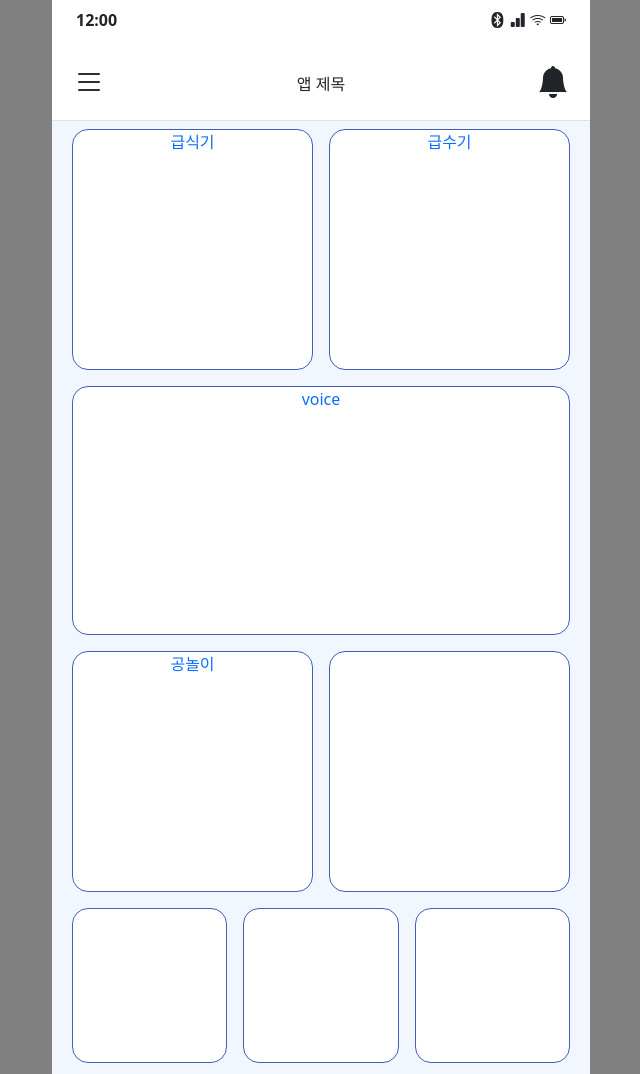
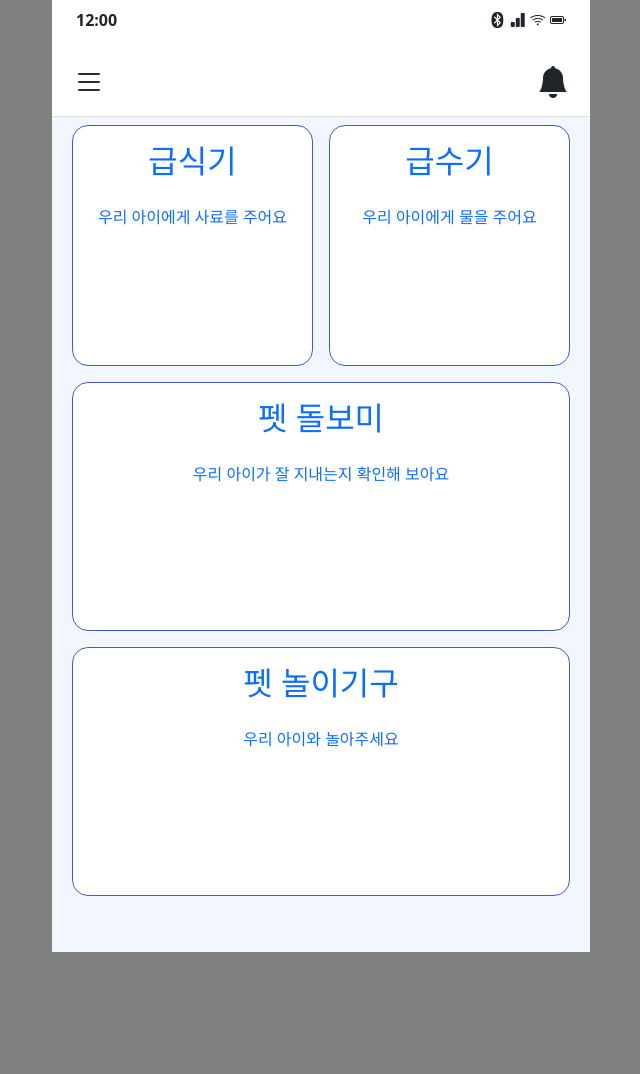
Before and after one commit to gabrielyoon7/pet-care-demo, a website: page src/page/home.html in a window 1280 px wide. Shown: the top 1074 px of the page, without its empty margins (319-959 px from the left). After the commit the page ends 952 px from the top, so only its background shows below. Drawn offline with nearby package versions, Linux system fonts and the light colour scheme.

Commit message:
홈 화면 수정, index.js 주소 등록, 펫놀이기구 메인화면 수정

```diff
--- a/src/page/home.html
+++ b/src/page/home.html
@@ -6,11 +6,8 @@
     <meta charset="UTF-8">
     <meta http-equiv="X-UA-Compatible" content="IE=edge">
     <meta name="viewport" content="width=device-width, initial-scale=1.0">
-  <link href="https://cdn.jsdelivr.net/npm/bootstrap@5.1.3/dist/css/bootstrap.min.css" rel="stylesheet"
-    integrity="sha384-1BmE4kWBq78iYhFldvKuhfTAU6auU8tT94WrHftjDbrCEXSU1oBoqyl2QvZ6jIW3" crossorigin="anonymous">
-  <script src="https://cdn.jsdelivr.net/npm/bootstrap@5.1.3/dist/js/bootstrap.bundle.min.js"
-    integrity="sha384-ka7Sk0Gln4gmtz2MlQnikT1wXgYsOg+OMhuP+IlRH9sENBO0LRn5q+8nbTov4+1p"
-    crossorigin="anonymous"></script>
+    <link href="https://cdn.jsdelivr.net/npm/bootstrap@5.1.3/dist/css/bootstrap.min.css" rel="stylesheet" integrity="sha384-1BmE4kWBq78iYhFldvKuhfTAU6auU8tT94WrHftjDbrCEXSU1oBoqyl2QvZ6jIW3" crossorigin="anonymous">
+    <script src="https://cdn.jsdelivr.net/npm/bootstrap@5.1.3/dist/js/bootstrap.bundle.min.js" integrity="sha384-ka7Sk0Gln4gmtz2MlQnikT1wXgYsOg+OMhuP+IlRH9sENBO0LRn5q+8nbTov4+1p" crossorigin="anonymous"></script>
     <script src="https://code.jquery.com/jquery-latest.min.js"></script>
     <script src="/theme/js/main.js"></script>
     <link rel="stylesheet" href="https://cdn.jsdelivr.net/npm/bootstrap-icons@1.7.2/font/bootstrap-icons.css">
@@ -41,7 +38,7 @@
                         </button>
                     </div>
                     <div class="my-2 py-3">
-            앱 제목
+
                     </div>
                     <div class="my-2">
                         <button class="btn btn-default" type="button" onclick="location.href='notification' ">
@@ -55,37 +52,50 @@
                 <div id="home-center">
                     <!-- 메인 컨텐츠 시작 -->
                     <div class="row">
-            <div class="col-6 p-0">
-              <a class="text-decoration-none" href="http://naver.com">
-                <div class="card m-2 square">
-                  급식기
+                        <div class="col-6 p-0" id="autoFeed">
+                            <a class="text-decoration-none" href='/feed'>
+                            <div class="card m-2 square" >
+                                <header class="m-3"><h2>급식기</h2></header>
+                                <main>우리 아이에게 사료를 주어요</main>
+                                <footer></footer>
                             </div>
                             </a>
                         </div>
-            <div class="col-6 p-0">
-              <a class="text-decoration-none" href="water">
+                        <div class="col-6 p-0" id="autoWater">
+                            <a class="text-decoration-none" href='/water'>
                                 <div class="card m-2 square">
-                  급수기
+                                    <header class="m-3"><h2>급수기</h2></header>
+                                    <main>우리 아이에게 물을 주어요</main>
+                                    <footer></footer>
                                 </div>
                             </a>
                         </div>
                     </div>
                     <div class="row">
-            <div class="col-12 p-0">
-              <a class="text-decoration-none" href="voice">
+                        <div class="col-12 p-0" id="petCare">
+                            <a class="text-decoration-none" href="">
                                 <div class="card rect21 m-2">
-                  voice
+                                    <header class="m-3"><h2>펫 돌보미</h2></header>
+                                    <main>우리 아이가 잘 지내는지 확인해 보아요</main>
+                                    <footer></footer>
                                 </div>
                             </a>
                         </div>
                     </div>
                     <div class="row">
-            <div class="col-6 p-0">
-              <a class="text-decoration-none" href="ball">
-                <div class="card m-2 square">
-                  공놀이
+                        <div class="col-12 p-0" id="petToy">
+                            <a class="text-decoration-none" href="/pet-toy-mainpage">
+                                <div class="card rect21 m-2">
+                                    <header class="m-3"><h2>펫 놀이기구</h2></header>
+                                    <main>우리 아이와 놀아주세요</main>
+                                    <footer></footer>
                                 </div>
                             </a>
+                        </div>
+                    </div>
+                    <!-- <div class="row">
+                        <div class="col-6 p-0">
+                            <div class="card m-2 square"></div>
                         </div>
                         <div class="col-6 p-0">
                             <div class="card m-2 square"></div>
@@ -109,7 +119,7 @@
                         <div class="col-6 p-0">
                             <div class="card m-2 square"></div>
                         </div>
-          </div>
+                    </div> -->
                     <!-- 메인 컨텐츠 끝 -->
                 </div>
             </div>
```
Lines whose indentation alone changed are shown as unchanged.
